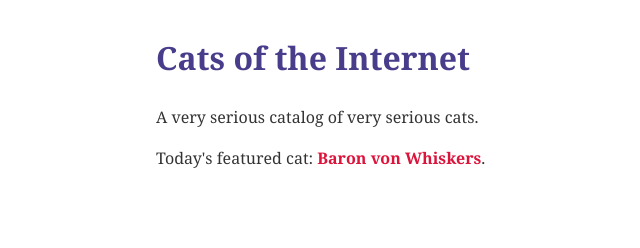
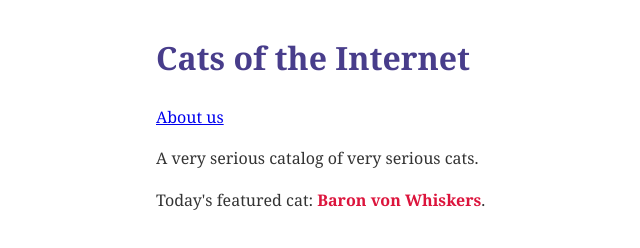
Before and after one commit to IOsinnii/git-git-hurra, a plain HTML site: page index.html in a window 1280 px wide. Shown: the whole page, without its empty margins (164-804 px from the left). Drawn offline with Linux system fonts and the light colour scheme.

Commit message:
Link about page from homepage

```diff
--- a/index.html
+++ b/index.html
@@ -8,6 +8,7 @@
   <script src="script.js"></script>
 <body>
   <h1>Cats of the Internet</h1>
+  <p><a href="about.html">About us</a></p>
   <p>A very serious catalog of very serious cats.</p>
   <p>Today's featured cat: <strong>Sir Fluffington IV</strong>.</p>
 </body>
```
